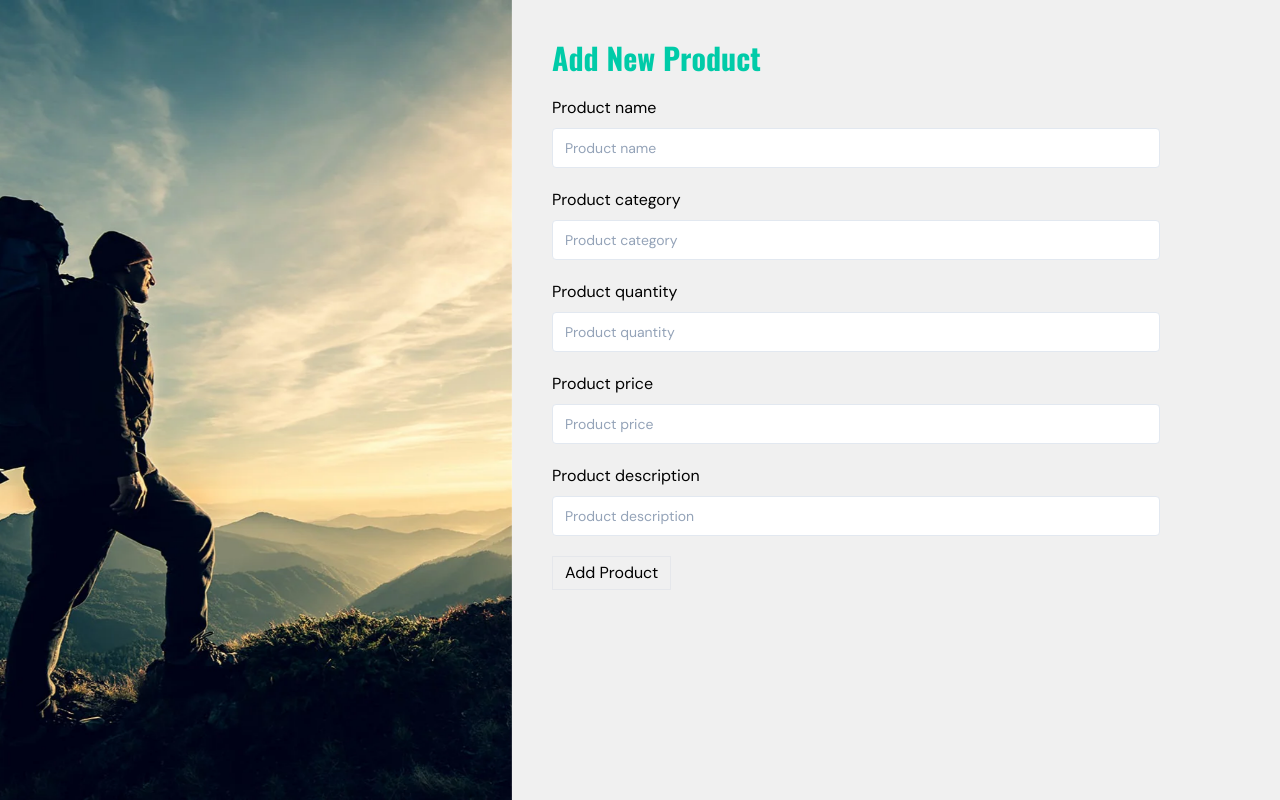
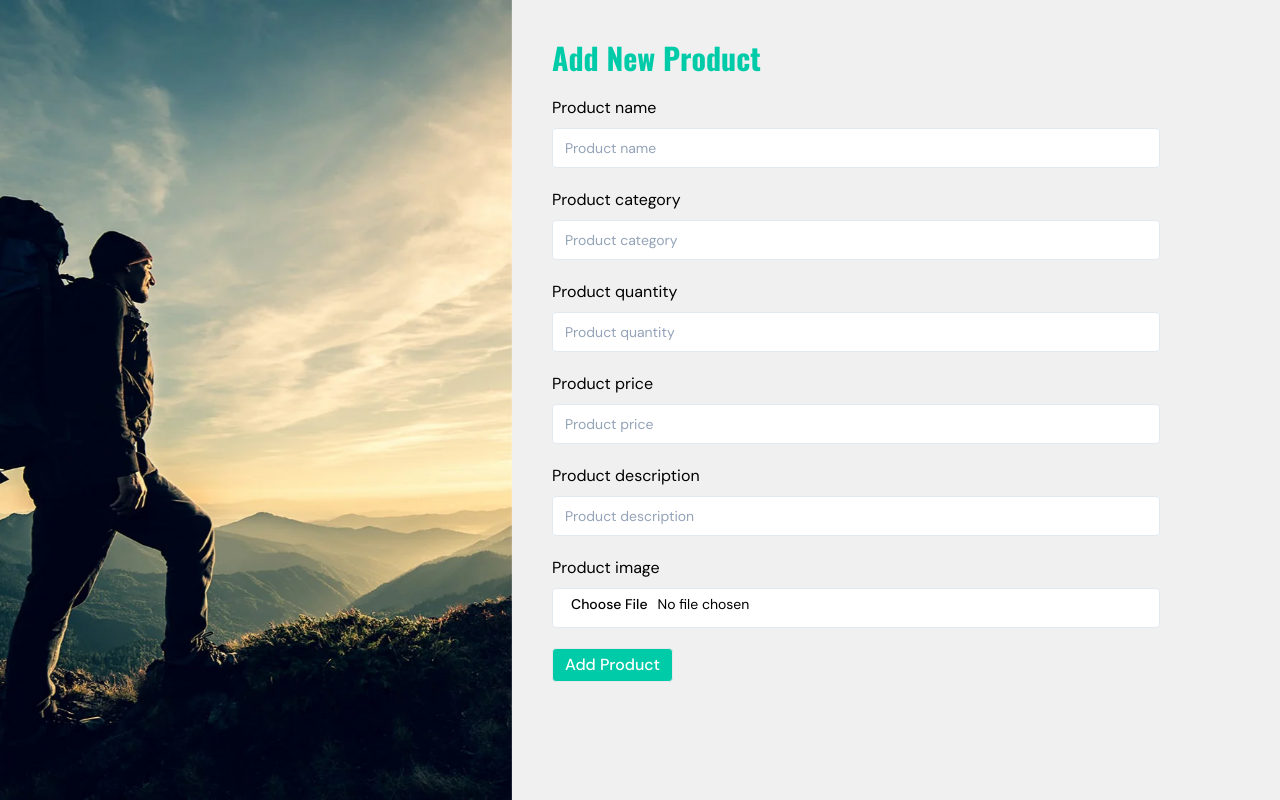
Before and after one commit to nahidul-fahim/camping-corner-client-a4, a React (Vite) app: page /add-product in a window 1280 px wide. Built offline with nearby package versions, Linux system fonts and the light colour scheme.

Commit message:
added image file input

```diff
--- a/src/components/form/RHInput.tsx
+++ b/src/components/form/RHInput.tsx
@@ -1,4 +1,4 @@
-import { Controller } from "react-hook-form";
+import { Controller, useFormContext } from "react-hook-form";
 import { Input } from "../ui/input";
 
 type TInputProps = {
@@ -8,19 +8,18 @@ type TInputProps = {
     label?: string;
     className?: string;
     minValue?: number;
+    onChange?: (e: React.ChangeEvent<HTMLInputElement>) => void; // Add onChange prop
 }
 
+const RHInput = ({ type, name, placeholder, label, className, minValue, onChange }: TInputProps) => {
+    const { control } = useFormContext(); // use useFormContext to get control
 
-const RHInput = ({ type, name, placeholder, label, className, minValue }: TInputProps) => {
     return (
         <div className="space-y-2">
-            {label ?
-                <label>{label}</label>
-                :
-                null
-            }
+            {label ? <label>{label}</label> : null}
             <Controller
                 name={name}
+                control={control} // Add control here
                 render={({ field }) =>
                     <Input
                         {...field}
@@ -28,6 +27,12 @@ const RHInput = ({ type, name, placeholder, label, className, minValue }: TInput
                         id={name}
                         min={minValue}
                         placeholder={placeholder}
+                        onChange={(e) => {
+                            field.onChange(e);
+                            if (onChange) {
+                                onChange(e);
+                            }
+                        }}
                         className={`${className} bg-white`}
                     />
                 }
--- a/src/pages/AddNewProduct.tsx
+++ b/src/pages/AddNewProduct.tsx
@@ -1,10 +1,23 @@
 import RHFormProvider from "@/components/form/RHFormProvider";
 import RHInput from "@/components/form/RHInput";
+import { useState } from "react";
 import { FieldValues } from "react-hook-form";
 
 const AddNewProduct = () => {
+
+    const [imagePreview, setImagePreview] = useState<string | null>(null);
+
     const onSubmit = (data: FieldValues) => {
         console.log(data);
+    };
+
+    // handle image change
+    const handleImageChange = (e: React.ChangeEvent<HTMLInputElement>) => {
+        const file = e.target.files?.[0];
+        if (file) {
+            const previewURL = URL.createObjectURL(file);
+            setImagePreview(previewURL);
+        }
     };
 
     return (
@@ -67,8 +80,22 @@ const AddNewProduct = () => {
                             label="Product description"
                             className="w-full md:col-span-2"
                         />
+                        {/* product image */}
+                        <RHInput
+                            type="file"
+                            name="image"
+                            placeholder="Product image"
+                            label="Product image"
+                            className="w-full md:col-span-2"
+                            onChange={handleImageChange}
+                        />
+                        {imagePreview && (
+                            <div className="mt-2">
+                                <img src={imagePreview} alt="Selected Product" className="h-40 w-40 object-cover" />
+                            </div>
+                        )}
                     </div>
-                    <button type="submit" className="border px-3 py-1 self-start">
+                    <button type="submit" className="border px-3 py-1 self-start bg-primary text-white rounded font-medium hover:bg-secondary duration-300">
                         Add Product
                     </button>
                 </RHFormProvider>
```
